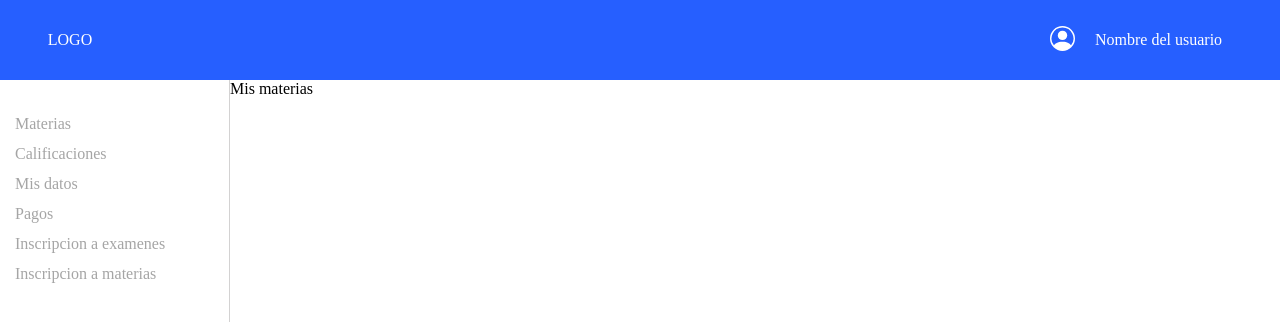
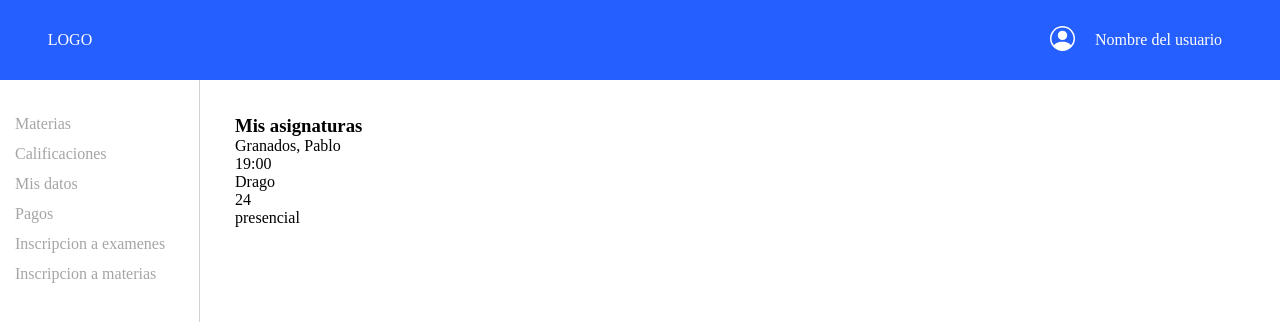
Before and after one commit to Leogutierrez24/campus-project, a React (Create React App) app: page /account/materias in a window 1280 px wide. Shown: the top 322 px of the page. Built offline with nearby package versions, Linux system fonts and the light colour scheme.

Commit message:
the subjects are visible

```diff
--- a/src/components/data/materias.js
+++ b/src/components/data/materias.js
@@ -1,3 +1,14 @@
 const materias = [
+    {
+        id: 1,
+        name: "Pensamiento Cientifico",
+        commission: "12345",
+        teacher: "Granados, Pablo",
+        hour: "19:00",
+        campus: "Drago",
+        classroom: "24",
+        modality: "presencial"
+    }
+];
 
-]
+export default materias;
--- /dev/null
+++ b/src/components/loader/Loader.jsx
@@ -0,0 +1,7 @@
+import { React } from "react";
+
+const Loader = () => {
+    return(<p>Cargando . . . </p>);
+}
+
+export default Loader;
--- /dev/null
+++ b/src/components/materia/Materia.jsx
@@ -0,0 +1,25 @@
+import { React } from "react";
+
+const Materia = ({asignaturas}) => {
+
+    return(
+        <>
+            {
+                asignaturas?.map((item) => {
+                    return(
+                        <div key={item.id}>
+                            <p>{item.commision}</p>
+                            <p>{item.teacher}</p>
+                            <p>{item.hour}</p>
+                            <p>{item.campus}</p>
+                            <p>{item.classroom}</p>
+                            <p>{item.modality}</p>
+                        </div>
+                    )
+                })
+            }
+        </>
+    );
+}
+
+export default Materia;
--- a/src/components/materias/Materias.jsx
+++ b/src/components/materias/Materias.jsx
@@ -1,9 +1,39 @@
-import { React } from "react";
+import { React, useState, useEffect } from "react";
+import Materia from "../materia/Materia";
+import Loader from "../loader/Loader";
+import materias from "../data/materias";
+import "./materias.scss";
 
 const Materias = () => {
+    const [loading, setLoading] = useState(false);
+    const [subjects, setSubjects] = useState();
+
+    useEffect(() => {
+        const chargeSubjects = new Promise((resolve, reject) => {
+            if(materias !== undefined){
+                resolve(materias);
+            } else {
+                reject("No se encontrar materias");
+            }
+        });
+        chargeSubjects.then((data) => {
+            setLoading(true);
+            setTimeout(() => {
+                setLoading(false);
+                setSubjects(data);
+            }, 2000);
+        })
+    }, []);
+    console.log(subjects)
+
     return(
-        <div>
-            Mis materias
+        <div className="subjects-container">
+            <h3>Mis asignaturas</h3>
+            <div className="user-subjects">
+                {
+                    (loading) ? <Loader /> : <Materia asignaturas={subjects} />
+                }
+            </div>
        </div>
     );
 }
--- /dev/null
+++ b/src/components/materias/materias.scss
@@ -0,0 +1,3 @@
+.subjects-container {
+    padding: 35px;
+}
--- a/src/components/sideBar/sideBar.scss
+++ b/src/components/sideBar/sideBar.scss
@@ -1,7 +1,7 @@
 @import "../assets/variables/variables";
 
 .side-bar {
-    width: 230px;
+    width: 200px;
     height: calc(100vh - 80px);
     padding-top: 30px;
     border-right: 1px solid $gray-light-color;
```
